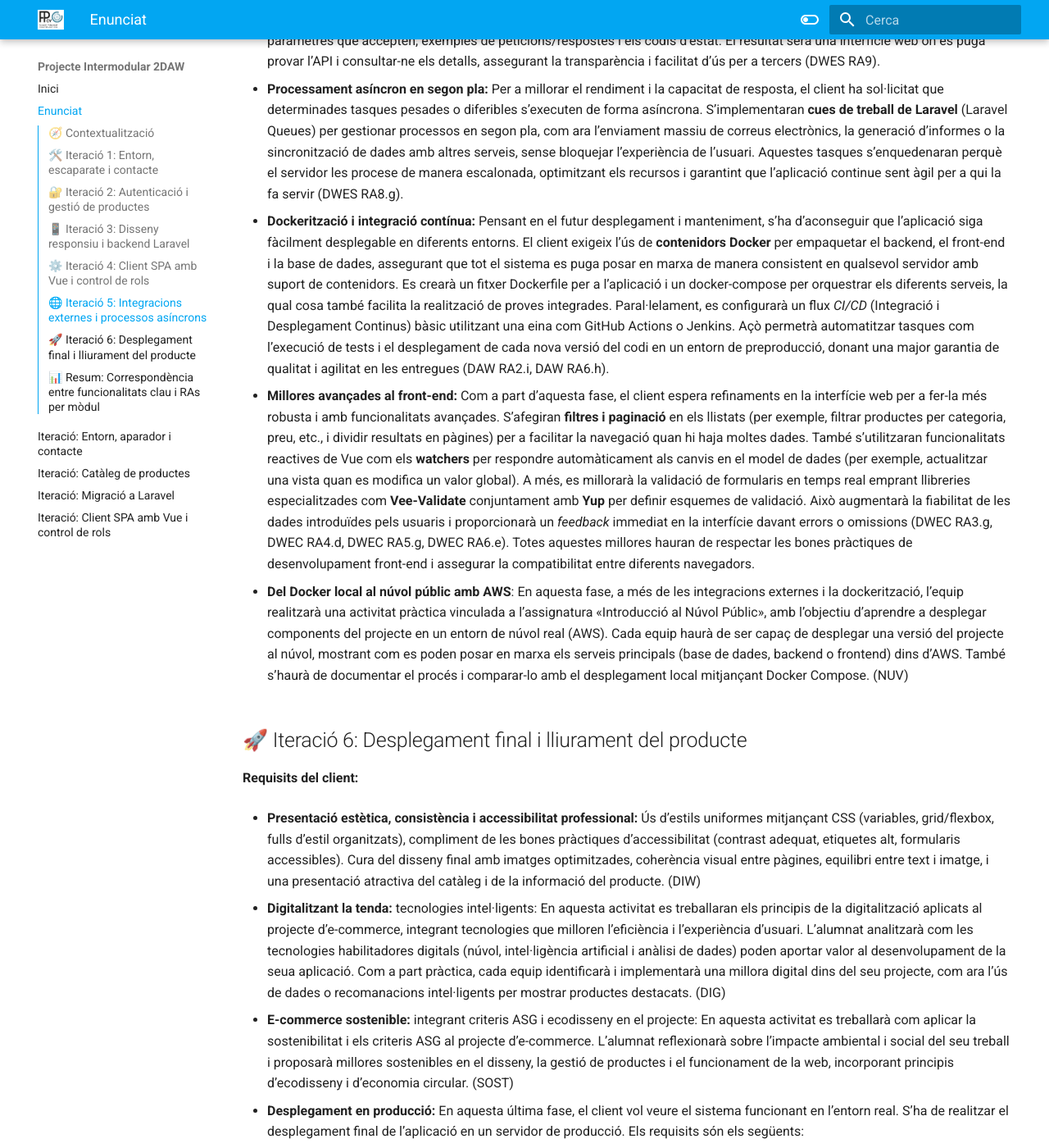
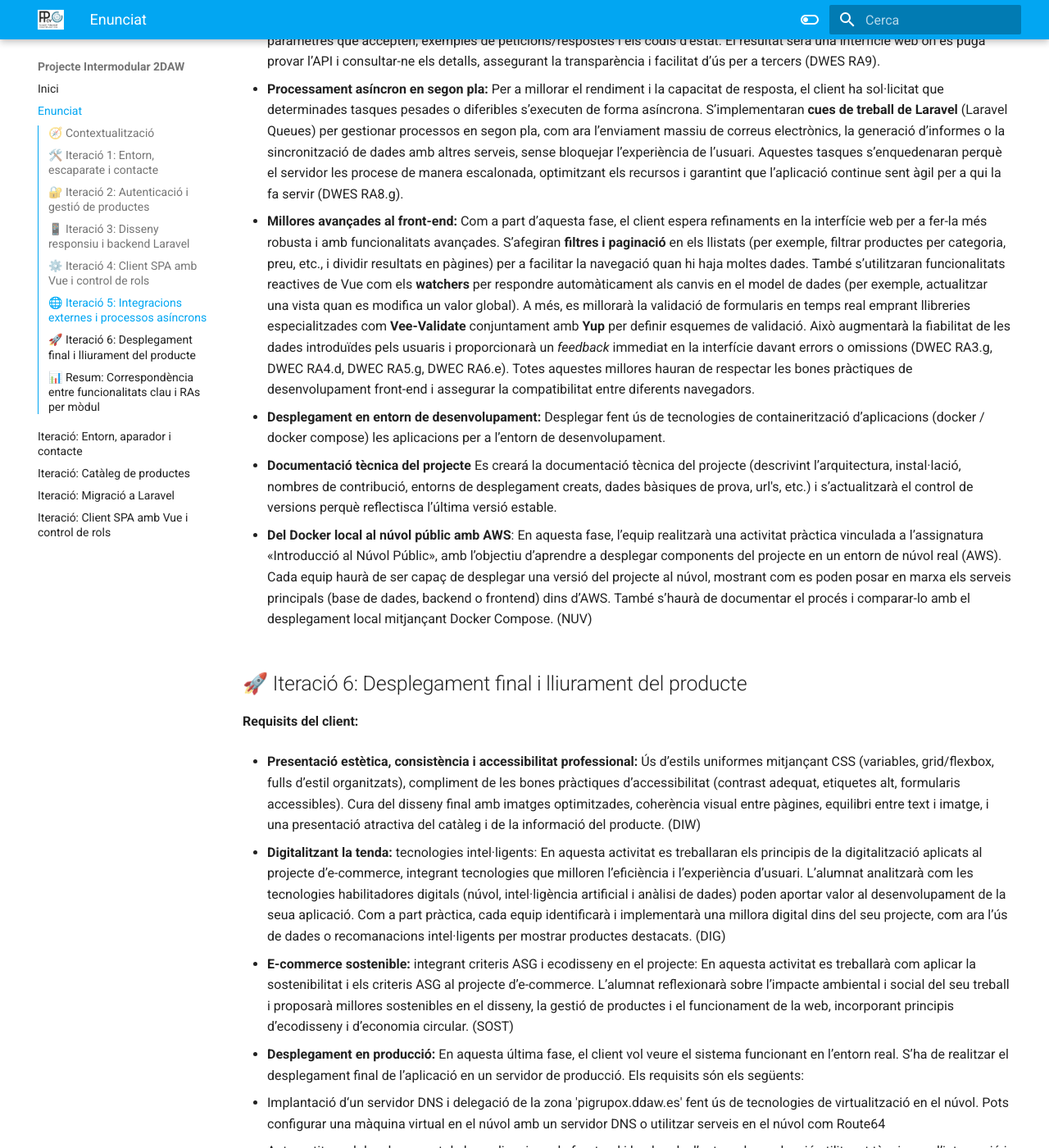
Before and after one commit to cipfpbatoi/pi2daw2526, an MkDocs documentation site: the page built from docs/projecte.md, in a window 1280 px wide and 1400 px high, scrolled down 3893 px. Shown: the whole window at 82% size. Built offline with MkDocs 1.6.1 and Material for MkDocs 9.7.7, drawn with Linux system fonts in a browser that asks for light colours; some of the changed text lies outside the part shown.

Commit message:
Update projecte.md

```diff
--- a/docs/projecte.md
+++ b/docs/projecte.md
@@ -55,11 +55,15 @@
 - **Integració amb serveis externs (API OAuth2):** El client vol que la seua plataforma es puga connectar amb serveis de tercers per ampliar funcionalitats o millorar l’experiència d’usuari. Per això, s’afegirà una integració amb almenys una API externa que requerisca autenticació tipus **OAuth2**. Per exemple, es podria permetre als usuaris iniciar sessió amb el seu compte de Google/Facebook o importar dades des d’una plataforma externa relacionada. Aquesta integració suposarà que l’aplicació recupere i procese informació de serveis ja existents de forma segura, utilitzant llibreries o SDK adequats i gestionant correctament els tokens d’accés (DWES RA9).
 - **Documentació de la pròpia API (Swagger):** Ara que l’aplicació disposa d’un backend robust, el client vol facilitar futures integracions i el treball de desenvolupadors externs. Com a requisit, cal generar una documentació completa i interactiva de l’API REST pròpia del projecte. S’utilitzarà una eina estàndard com **Swagger (OpenAPI)** per descriure tots els endpoints, els paràmetres que accepten, exemples de peticions/respostes i els codis d’estat. El resultat serà una interfície web on es puga provar l’API i consultar-ne els detalls, assegurant la transparència i facilitat d’ús per a tercers (DWES RA9).
 - **Processament asíncron en segon pla:** Per a millorar el rendiment i la capacitat de resposta, el client ha sol·licitat que determinades tasques pesades o diferibles s’executen de forma asíncrona. S’implementaran **cues de treball de Laravel** (Laravel Queues) per gestionar processos en segon pla, com ara l’enviament massiu de correus electrònics, la generació d’informes o la sincronització de dades amb altres serveis, sense bloquejar l’experiència de l’usuari. Aquestes tasques s’enquedenaran perquè el servidor les procese de manera escalonada, optimitzant els recursos i garantint que l’aplicació continue sent àgil per a qui la fa servir (DWES RA8.g).
-- **Dockerització i integració contínua:** Pensant en el futur desplegament i manteniment, s’ha d’aconseguir que l’aplicació siga fàcilment desplegable en diferents entorns. El client exigeix l’ús de **contenidors Docker** per empaquetar el backend, el front-end i la base de dades, assegurant que tot el sistema es puga posar en marxa de manera consistent en qualsevol servidor amb suport de contenidors. Es crearà un fitxer Dockerfile per a l’aplicació i un docker-compose per orquestrar els diferents serveis, la qual cosa també facilita la realització de proves integrades. Paral·lelament, es configurarà un flux *CI/CD* (Integració i Desplegament Continus) bàsic utilitzant una eina com GitHub Actions o Jenkins. Açò permetrà automatitzar tasques com l’execució de tests i el desplegament de cada nova versió del codi en un entorn de preproducció, donant una major garantia de qualitat i agilitat en les entregues (DAW RA2.i, DAW RA6.h).
+
 - **Millores avançades al front-end:** Com a part d’aquesta fase, el client espera refinaments en la interfície web per a fer-la més robusta i amb funcionalitats avançades. S’afegiran **filtres i paginació** en els llistats (per exemple, filtrar productes per categoria, preu, etc., i dividir resultats en pàgines) per a facilitar la navegació quan hi haja moltes dades. També s’utilitzaran funcionalitats reactives de Vue com els **watchers** per respondre automàticament als canvis en el model de dades (per exemple, actualitzar una vista quan es modifica un valor global). A més, es millorarà la validació de formularis en temps real emprant llibreries especialitzades com **Vee-Validate** conjuntament amb **Yup** per definir esquemes de validació. Això augmentarà la fiabilitat de les dades introduïdes pels usuaris i proporcionarà un *feedback* immediat en la interfície davant errors o omissions (DWEC RA3.g, DWEC RA4.d, DWEC RA5.g, DWEC RA6.e). Totes aquestes millores hauran de respectar les bones pràctiques de desenvolupament front-end i assegurar la compatibilitat entre diferents navegadors.
 
+- **Desplegament en entorn de desenvolupament:**  Desplegar fent ús de tecnologies de containerització d’aplicacions (docker / docker compose) les aplicacions per a l’entorn de desenvolupament.
+
+- **Documentació tècnica del projecte** Es creará la documentació tècnica del projecte (descrivint l’arquitectura, instal·lació, nombres de contribució, entorns de desplegament creats, dades bàsiques de prova, url's, etc.) i s’actualitzarà el control de versions perquè reflectisca l’última versió estable.
+
 - **Del Docker local al núvol públic amb AWS**:
-En aquesta fase, a més de les integracions externes i la dockerització, l’equip realitzarà una activitat pràctica vinculada a l’assignatura «Introducció al Núvol Públic», amb l’objectiu d’aprendre a desplegar components del projecte en un entorn de núvol real (AWS). Cada equip haurà de ser capaç de desplegar una versió del projecte al núvol, mostrant com es poden posar en marxa els serveis principals (base de dades, backend o frontend) dins d’AWS. També s’haurà de documentar el procés i comparar-lo amb el desplegament local mitjançant Docker Compose. (NUV)
+En aquesta fase, l’equip realitzarà una activitat pràctica vinculada a l’assignatura «Introducció al Núvol Públic», amb l’objectiu d’aprendre a desplegar components del projecte en un entorn de núvol real (AWS). Cada equip haurà de ser capaç de desplegar una versió del projecte al núvol, mostrant com es poden posar en marxa els serveis principals (base de dades, backend o frontend) dins d’AWS. També s’haurà de documentar el procés i comparar-lo amb el desplegament local mitjançant Docker Compose. (NUV)
 
 ## 🚀 Iteració 6: Desplegament final i lliurament del producte
 
@@ -80,9 +84,7 @@
 
 - **Connexió segura (HTTPS):** El client insisteix que el lloc web siga segur per als usuaris finals. Per això, és imprescindible habilitar el protocol **HTTPS**. Es gestionarà la instal·lació d’un certificat SSL, utilitzant per exemple **Let’s Encrypt** per obtenir un certificat gratuït i vàlid. Un cop configurat el certificat al servidor, totes les comunicacions de l’aplicació (especialment les referents a l’autenticació i dades sensibles) estaran xifrades, oferint confidencialitat i integritat de les dades transmeses (DAW RA2).
 
-- **Desplegament en entorn de desenvolupament:**  Desplegar fent ús de tecnologies de containerització d’aplicacions (docker / docker compose) les aplicacions per a l’entorn de desenvolupament.
-
-- **Documentació tècnica del projecte** Es completarà la documentació tècnica del projecte (descrivint l’arquitectura, instal·lació, nombres de contribució, entorns de desplegament creats, dades bàsiques de prova, url's, etc.) i s’actualitzarà el control de versions perquè reflectisca l’última versió estable.
+- **Documentació tècnica del projecte** Es completarà la documentació tècnica del projecte (descrivint els nos canvis sobre l’arquitectura, instal·lació, nombres de contribució, entorns de desplegament creats, dades bàsiques de prova, url's, etc.) i s’actualitzarà el control de versions perquè reflectisca l’última versió estable.
 
 - **Documentació i qualitat del producte final:** Abans de donar el projecte per conclòs, s’ha de fer una revisió exhaustiva de tot el codi font i de la documentació. El client espera rebre un producte de qualitat, per la qual cosa es corregiran possibles errades pendents, es refactoritzarà el codi que siga poc clar i s’optimitzarà allò necessari. Un bon lliurament final inclourà també el codi ben documentat internament (comentaris, readme) per facilitar el manteniment futur  (DWES RA8.g, DWES RA9.f).
 
```
